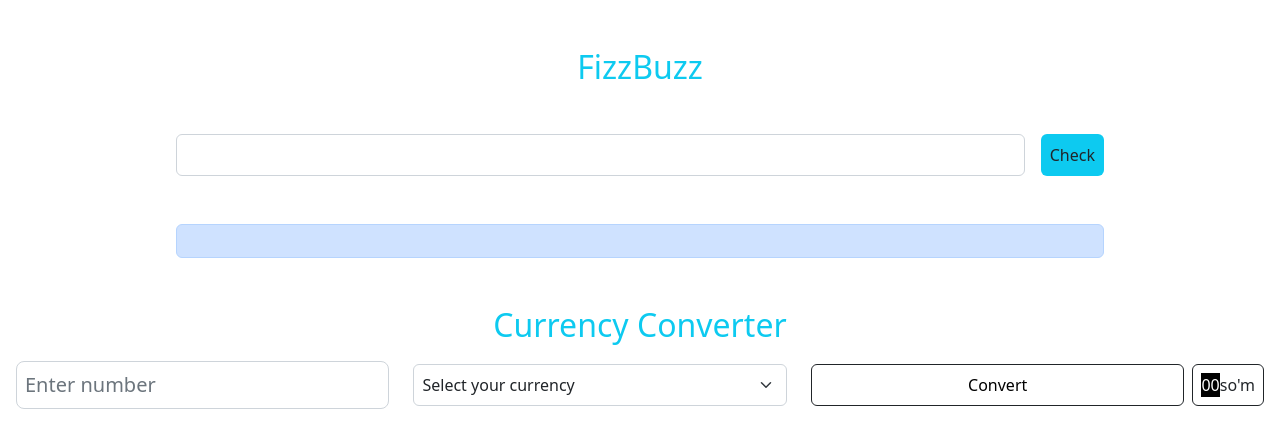
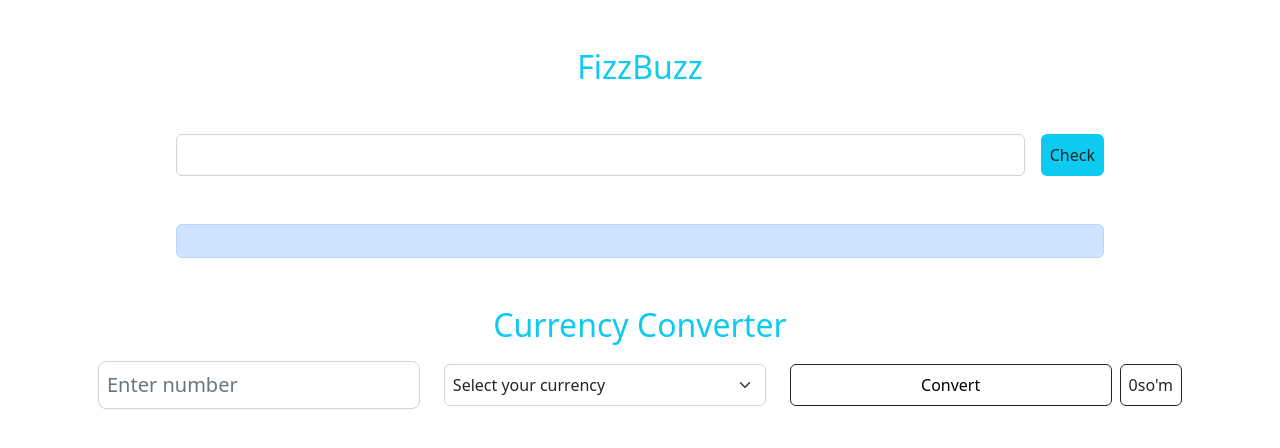
Before and after one commit to Shahzod001/JavaS, a plain HTML site: page index.html in a window 1280 px wide. Drawn offline with nearby package versions, Linux system fonts and the light colour scheme.

Commit message:
Fixed bugs

```diff
--- a/index.html
+++ b/index.html
@@ -23,7 +23,16 @@
                     <div class="alert alert-primary mx-3 mt-5 alert-js-fizzbuzz" role="alert"></div>
                 </div>
             </div>
+        </div>
+    </header>
+    <!-- SITE HEADER FINISH -->
 
+    <!-- SITE MAIN START -->
+    <main class="site-main">
+        <!-- HERO SECTION START -->
+        <section class="hero">
+
+            <div class="container">
                 <div class="convertter">
                     <h2 class="text-center text-info mt-4">Currency Converter</h2>
                     <div class="d-md-flex align-items-center m-3">
@@ -44,18 +53,10 @@
                                 <button class="border border-dark rounded bg-transparent w-100 p-2" type="submit">Convert</button>
                             </div>
                         </form>
-                    <p class="text d-flex border border-dark p-2 text-center me-4 mb-0 mt-4 me-md-0 rounded ms-md-2 mt-md-0"><span class="text-white bg-black span-js">00</span> so'm</p>
+                        <p class="text d-flex border border-dark p-2 text-center me-4 mb-0 mt-4 me-md-0 rounded ms-md-2 mt-md-0"><span class="span-js">0</span> so'm</p>
                     </div>
                 </div>
             </div>
-    </header>
-    <!-- SITE HEADER FINISH -->
-
-    <!-- SITE MAIN START -->
-    <main class="site-main">
-        <!-- HERO SECTION START -->
-        <section class="hero">
-
 
         </section>
         <!-- HERO SECTION FINISH -->
```
Lines whose indentation alone changed are shown as unchanged.
